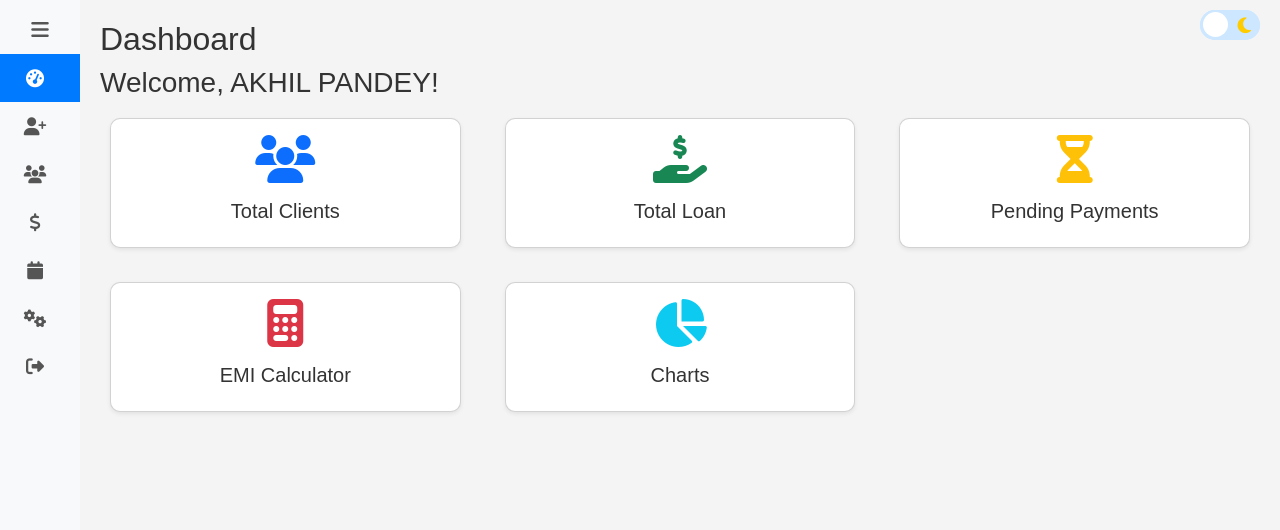
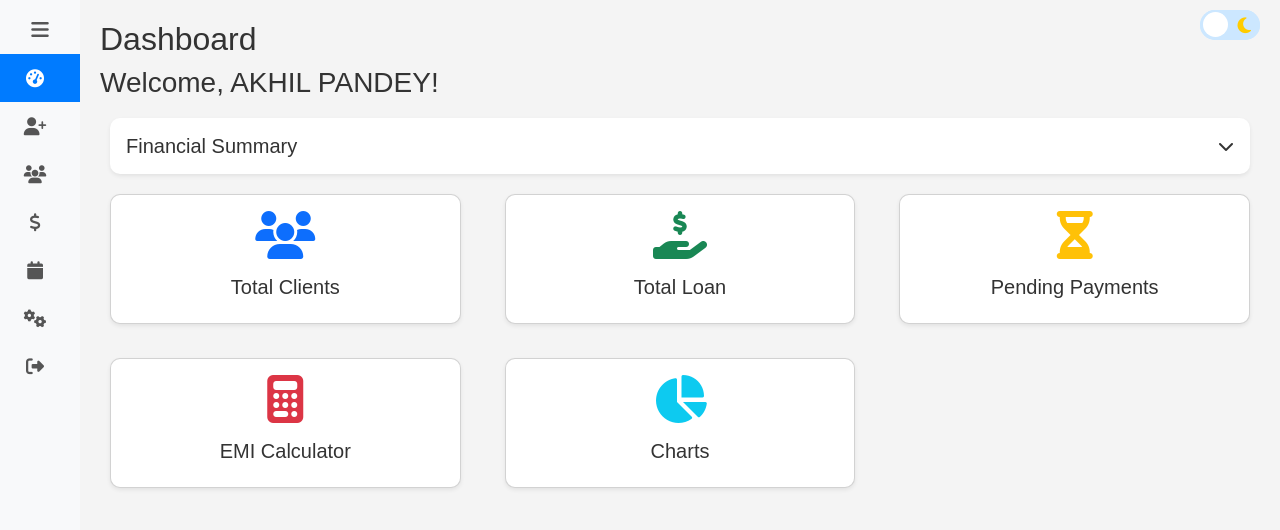
Before and after one commit to hey-akhil/loan-management, a PHP site: page /dashboard.php in a window 1280 px wide. Shown: the top 530 px of the page. Run offline with PHP 8.4, Linux system fonts and the light colour scheme; a user stored in the database is signed in.

Commit message:
added total income/exp in dashboard

```diff
--- a/dashboard.php
+++ b/dashboard.php
@@ -1,12 +1,10 @@
 <?php
 session_start();
-
 // Check if user is logged in
 if (!isset($_SESSION['user_name'])) {
     header('Location: index.php'); // Redirect to login page if not logged in
     exit();
 }
-
 // Logout logic
 if (isset($_GET['logout'])) {
     session_destroy();
@@ -16,7 +14,6 @@ if (isset($_GET['logout'])) {
 ?>
 <!DOCTYPE html>
 <html lang="en">
-
 <head>
     <meta charset="UTF-8" />
     <meta name="viewport" content="width=device-width, initial-scale=1.0" />
@@ -26,7 +23,6 @@ if (isset($_GET['logout'])) {
     <link href="https://cdn.jsdelivr.net/npm/bootstrap@5.3.0-alpha1/dist/css/bootstrap.min.css" rel="stylesheet" />
     <link rel="stylesheet" href="css/slider.css">
 </head>
-
 <body>
     <!-- Sidebar -->
     <?php include 'sidebar.php';
@@ -36,7 +32,50 @@ if (isset($_GET['logout'])) {
     <!-- Main Content -->
     <div id="content" class="content closed">
         <h1 class="h2">Dashboard</h1>
-        <h3>Welcome, <?php echo htmlspecialchars($_SESSION['user_name']); ?>!</h3> <!-- ✅ Fixed session variable -->
+        <h3>Welcome, <?php echo htmlspecialchars($_SESSION['user_name']); ?>!</h3>
+        <div class="row-fluid">
+            <div class="row">
+                <div class="col-12">
+                    <!-- Collapsible Header -->
+                    <div class="card shadow-sm p-3 border-0">
+                        <div class="d-flex justify-content-between align-items-center" data-bs-toggle="collapse"
+                            href="#incomeExpenseCollapse" role="button" aria-expanded="false"
+                            aria-controls="incomeExpenseCollapse">
+                            <h5 class="mb-0">Financial Summary</h5>
+                            <i class="fas fa-chevron-down toggle-icon"></i>
+                        </div>
+                    </div>
+
+                    <!-- Collapsible Content -->
+                    <div class="collapse" id="incomeExpenseCollapse">
+                        <div class="row">
+                            <div class="col-md-6">
+                                <div class="card text-center shadow-sm p-3">
+                                    <h5 class="">Total Income</h5>
+                                </div>
+                            </div>
+                            <div class="col-md-6">
+                                <div class="card text-center shadow-sm p-3">
+                                    <h5 class="">Total Expense</h5>
+                                </div>
+                            </div>
+                        </div>
+                    </div>
+                </div>
+            </div>
+        </div>
+        <!-- JavaScript for Arrow Toggle -->
+        <script>
+            document.addEventListener("DOMContentLoaded", function () {
+                let toggleElement = document.querySelector("[data-bs-toggle='collapse']");
+                let icon = toggleElement.querySelector(".toggle-icon");
+
+                toggleElement.addEventListener("click", function () {
+                    icon.classList.toggle("fa-chevron-down");
+                    icon.classList.toggle("fa-chevron-up");
+                });
+            });
+        </script>
         <div class="row">
             <div class="col-md-4">
                 <div class="card text-center shadow-sm p-3 mb-4" onclick="redirectTo('#')">
@@ -76,5 +115,4 @@ if (isset($_GET['logout'])) {
     <!-- Bootstrap JS -->
     <script src="https://cdn.jsdelivr.net/npm/bootstrap@5.3.0-alpha1/dist/js/bootstrap.bundle.min.js"></script>
 </body>
-
 </html>
```
Also changed, not shown: calculator.php (+12 -16 lines).
